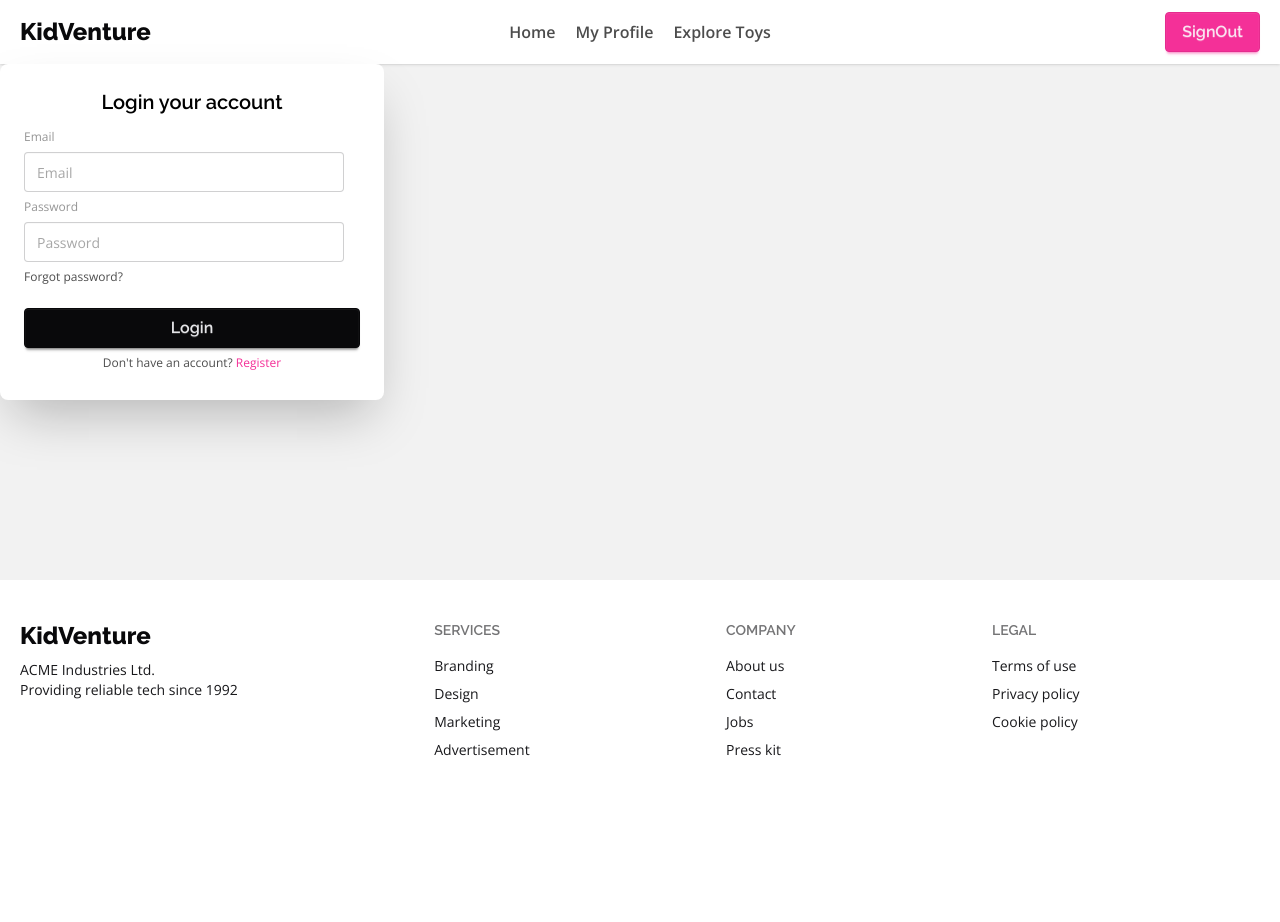
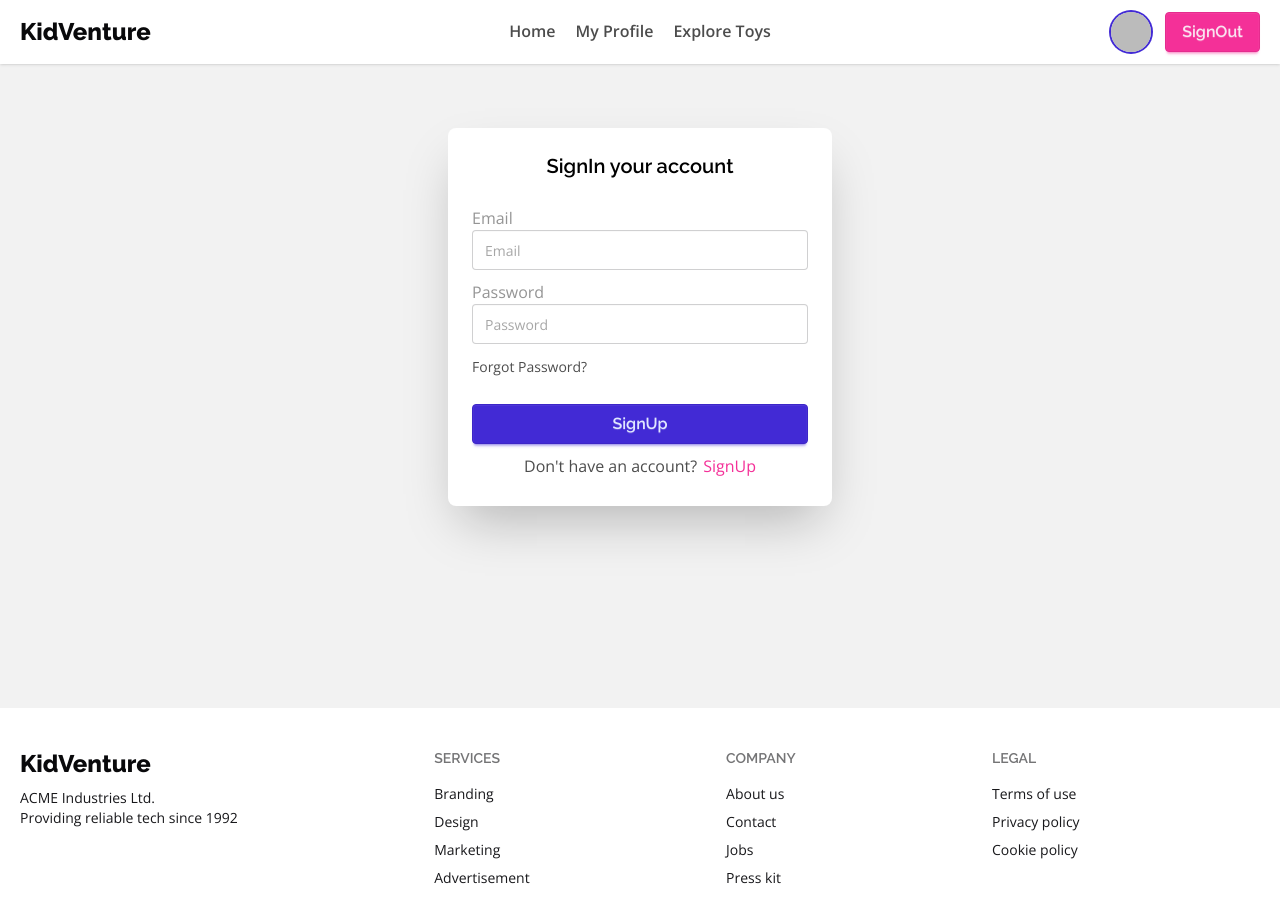
Before and after one commit to programmerrakibul/kid-venture, a React (Vite) app: page /signin in a window 1280 px wide. Shown: the top 922 px of the page. Before the commit the page ends 800 px from the top, so only its background shows below. Built offline with nearby package versions, Linux system fonts and the light colour scheme; no server answers; sample sign-in values are in the browser's storage.

Commit message:
sign in and protected route functionality completed

```diff
--- a/src/components/Navbar/Navbar.jsx
+++ b/src/components/Navbar/Navbar.jsx
@@ -73,6 +73,23 @@ const Navbar = () => {
               </>
             ) : (
               <>
+                <div className="relative group">
+                  <div className="avatar">
+                    <div className="ring-primary ring-offset-base-100 size-10 rounded-full ring-2 bg-primary-content">
+                      <img
+                        src={currentUser.photoURL}
+                        alt={currentUser.displayName}
+                      />
+                    </div>
+                  </div>
+                  <p
+                    tabIndex={0}
+                    className="absolute top-14 group-hover:top-12 -right-6 bg-primary-content text-primary text-nowrap px-3 py-1.5 rounded-lg shadow-2xl invisible duration-300 group-hover:visible font-medium"
+                  >
+                    {currentUser.displayName}
+                  </p>
+                </div>
+
                 <button onClick={handleSignOut} className="btn btn-secondary">
                   SignOut
                 </button>
--- a/src/index.css
+++ b/src/index.css
@@ -19,10 +19,14 @@ a.nav-link {
 }
 
 a.nav-link {
-  @apply capitalize rounded-none bg-transparent py-0.5 px-0;
+  @apply capitalize rounded-none bg-transparent py-0.5 px-0 border-b-2 border-transparent;
 }
 
 a.nav-link:hover,
 a.nav-link.active {
-  @apply text-neutral border-b-2;
+  @apply text-neutral border-neutral;
 }
+
+.input {
+  @apply w-full;
+}
--- a/src/pages/MyProfile/MyProfile.jsx
+++ b/src/pages/MyProfile/MyProfile.jsx
@@ -4,7 +4,6 @@ import useAuth from "../../hooks/useAuth";
 const MyProfile = () => {
   const { currentUser } = useAuth();
   const { displayName, photoURL, email } = currentUser;
-  console.log(currentUser);
 
   return (
     <>
@@ -23,21 +22,19 @@ const MyProfile = () => {
             <div className="border-t border-gray-200 px-4 py-5 sm:p-0 mt-24">
               <dl className="sm:divide-y sm:divide-gray-200">
                 <div className="py-3 sm:py-5 sm:grid sm:grid-cols-3 sm:gap-4 sm:px-6">
-                  <dt className="text-sm font-medium text-gray-500">
-                    Full name
-                  </dt>
-                  <dd className="mt-1 text-sm text-gray-900 sm:mt-0 sm:col-span-2">
+                  <p className="text-sm font-medium text-gray-500">Full Name</p>
+                  <p className="mt-1 text-sm text-gray-900 sm:mt-0 sm:col-span-2">
                     {displayName}
-                  </dd>
+                  </p>
                 </div>
 
                 <div className="py-3 sm:py-5 sm:grid sm:grid-cols-3 sm:gap-4 sm:px-6">
-                  <dt className="text-sm font-medium text-gray-500">
-                    Email address
-                  </dt>
-                  <dd className="mt-1 text-sm text-gray-900 sm:mt-0 sm:col-span-2">
+                  <p className="text-sm font-medium text-gray-500">
+                    Email Address
+                  </p>
+                  <p className="mt-1 text-sm text-gray-900 sm:mt-0 sm:col-span-2">
                     {email}
-                  </dd>
+                  </p>
                 </div>
               </dl>
             </div>
--- a/src/pages/SignIn/SignIn.jsx
+++ b/src/pages/SignIn/SignIn.jsx
@@ -27,47 +27,68 @@ const SignIn = () => {
   };
 
   return (
-    <div className="card bg-base-100 w-full max-w-sm shrink-0 shadow-2xl">
-      <form onSubmit={handleSignInWithPassword} className="card-body">
+    <>
+      <title>Sign In</title>
+      <section className="min-h-[calc(100vh-284px)] my-16">
+        <div className="card bg-base-100 w-full h-full max-w-sm mx-auto shrink-0 shadow-2xl">
+          <form
+            onSubmit={handleSignInWithPassword}
+            className="card-body space-y-3.5"
+          >
             <h1 className="text-xl font-semibold text-black text-center">
-          Login your account
+              SignIn your account
             </h1>
-        <fieldset className="fieldset">
-          <label className="label">Email</label>
+            <fieldset className="fieldset gap-2.5 text-base">
+              <div>
+                <label htmlFor="email" className="label">
+                  Email
+                </label>
                 <input
+                  id="email"
                   type="email"
                   name="email"
                   className="input"
                   placeholder="Email"
+                  required
                 />
+              </div>
 
-          <label className="label">Password</label>
+              <div>
+                <label htmlFor="password" className="label">
+                  Password
+                </label>
                 <input
+                  id="password"
                   type="password"
                   name="password"
                   className="input"
                   placeholder="Password"
+                  required
                 />
-
+              </div>
               <div>
-            <Link to="../password-reset" className="link link-hover">
-              Forgot password?
+                <Link className="link link-hover text-sm">
+                  Forgot Password?
                 </Link>
               </div>
 
-          <button disabled={loading} className="btn btn-neutral mt-4">
-            {loading ? "Please wait.." : "Login"}
+              <button disabled={loading} className="btn btn-primary mt-4">
+                {loading ? "Signing Up..." : "SignUp"}
               </button>
-
               <p className="text-center">
-            Don't have an account?{" "}
-            <Link to="../register" className="link link-hover text-secondary">
-              Register
+                Don't have an account?
+                <Link
+                  to="/signup"
+                  className="link link-hover text-secondary ml-1.5"
+                >
+                  SignUp
                 </Link>
               </p>
             </fieldset>
           </form>
         </div>
+      </section>
+    </>
   );
 };
 
--- a/src/pages/SignUp/SignUp.jsx
+++ b/src/pages/SignUp/SignUp.jsx
@@ -37,11 +37,12 @@ const SignUp = () => {
     <>
       <title>Sign Up</title>
       <section className="min-h-[calc(100vh-284px)] my-16">
-        <Container className="card bg-base-100 w-full h-full max-w-sm shrink-0 shadow-2xl">
+        <div className="card bg-base-100 w-full h-full max-w-sm mx-auto shrink-0 shadow-2xl">
           <form onSubmit={handleSignIn} className="card-body space-y-3.5">
             <h1 className="text-xl font-semibold text-black text-center">
               Create your account
             </h1>
+
             <fieldset className="fieldset gap-2.5 text-base">
               <div>
                 <label className="label">Name</label>
@@ -50,6 +51,7 @@ const SignUp = () => {
                   name="name"
                   className="input"
                   placeholder="Name"
+                  required
                 />
               </div>
 
@@ -60,6 +62,7 @@ const SignUp = () => {
                   name="photo_url"
                   className="input"
                   placeholder="Photo URL"
+                  required
                 />
               </div>
 
@@ -70,6 +73,7 @@ const SignUp = () => {
                   name="email"
                   className="input"
                   placeholder="Email"
+                  required
                 />
               </div>
 
@@ -80,6 +84,7 @@ const SignUp = () => {
                   name="password"
                   className="input"
                   placeholder="Password"
+                  required
                 />
               </div>
 
@@ -90,6 +95,7 @@ const SignUp = () => {
                   name="newPassword"
                   className="input"
                   placeholder="New Password"
+                  required
                 />
               </div>
 
@@ -97,14 +103,17 @@ const SignUp = () => {
                 {loading ? "Signing Up..." : "SignUp"}
               </button>
               <p className="text-center">
-                Already have an account?{" "}
-                <Link to="../login" className="link link-hover text-secondary">
-                  Login
+                Already have an account?
+                <Link
+                  to="/signin"
+                  className="link link-hover text-secondary ml-1.5"
+                >
+                  SignIn
                 </Link>
               </p>
             </fieldset>
           </form>
-        </Container>
+        </div>
       </section>
     </>
   );
--- /dev/null
+++ b/src/routes/ProtectedRoute.jsx
@@ -0,0 +1,15 @@
+import { Navigate, useLocation } from "react-router";
+import useAuth from "../hooks/useAuth";
+
+const ProtectedRoute = ({ children }) => {
+  const { currentUser } = useAuth();
+  const { pathname } = useLocation();
+
+  if (currentUser) {
+    return <>{children}</>;
+  }
+
+  return <Navigate to="/signin" state={pathname} />;
+};
+
+export default ProtectedRoute;
--- a/src/routes/router.jsx
+++ b/src/routes/router.jsx
@@ -6,6 +6,7 @@ import ExploreToys from "../pages/ExploreToys/ExploreToys";
 import ToyDetails from "../pages/ToyDetails/ToyDetails";
 import SignUp from "../pages/SignUp/SignUp";
 import SignIn from "../pages/SignIn/SignIn";
+import ProtectedRoute from "./ProtectedRoute";
 
 const router = createBrowserRouter([
   {
@@ -18,16 +19,26 @@ const router = createBrowserRouter([
       },
       {
         path: "my-profile",
-        element: <MyProfile />,
+        element: (
+          <ProtectedRoute>
+            <MyProfile />
+          </ProtectedRoute>
+        ),
       },
+      {
+        path: "toy-details/:name",
+        element: (
+          <ProtectedRoute>
+            <ToyDetails />
+          </ProtectedRoute>
+        ),
+      },
+
       {
         path: "explore-toys",
         element: <ExploreToys />,
       },
-      {
-        path: "toy-details/:name",
-        element: <ToyDetails />,
-      },
+
       {
         path: "signup",
         element: <SignUp />,
```
Lines whose indentation alone changed are shown as unchanged.
